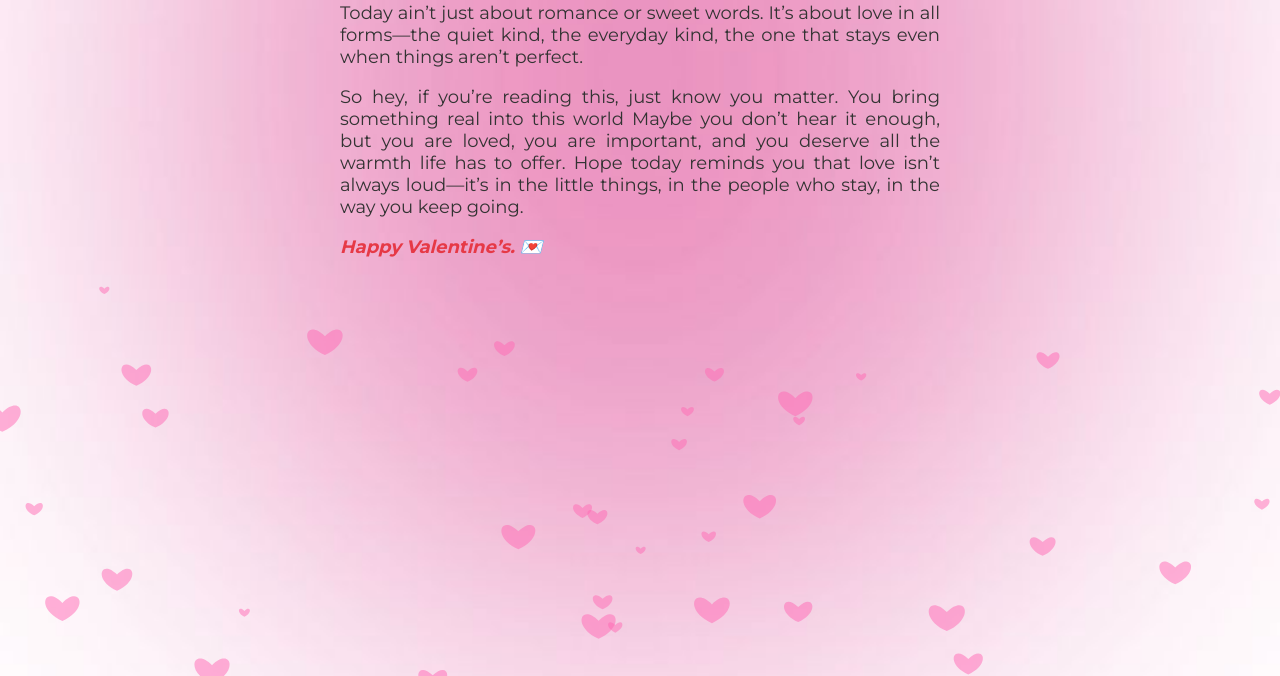
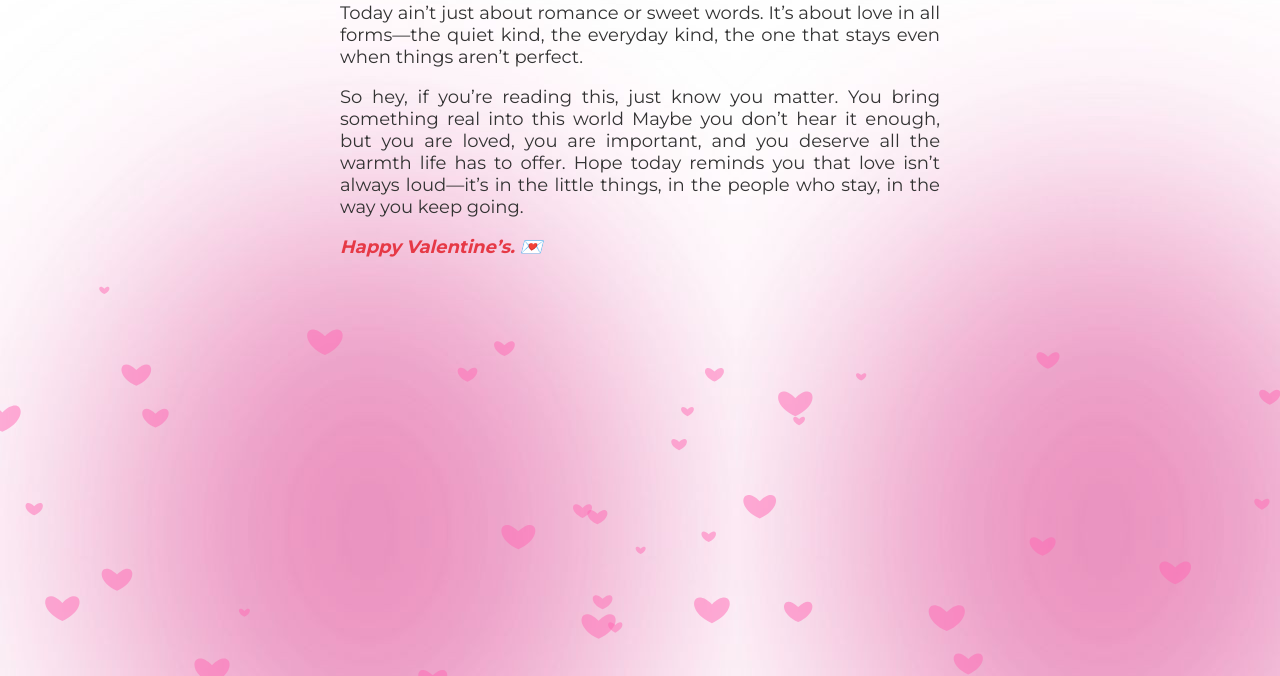
Before and after one commit to andariassstef/valentine-card, a plain HTML site: page index.html in a window 1280 px wide. Shown: the part 124-800 px from the top of the page. Drawn offline with Linux system fonts and the light colour scheme.

Commit message:
Update style.css

```diff
--- a/style.css
+++ b/style.css
@@ -1,6 +1,6 @@
 body {
   font-family: "Montserrat", sans-serif;
-  background: url("background.jpg") no-repeat center center/cover;
+  background: url("background.jpg");
 }
 
 .card {
```
